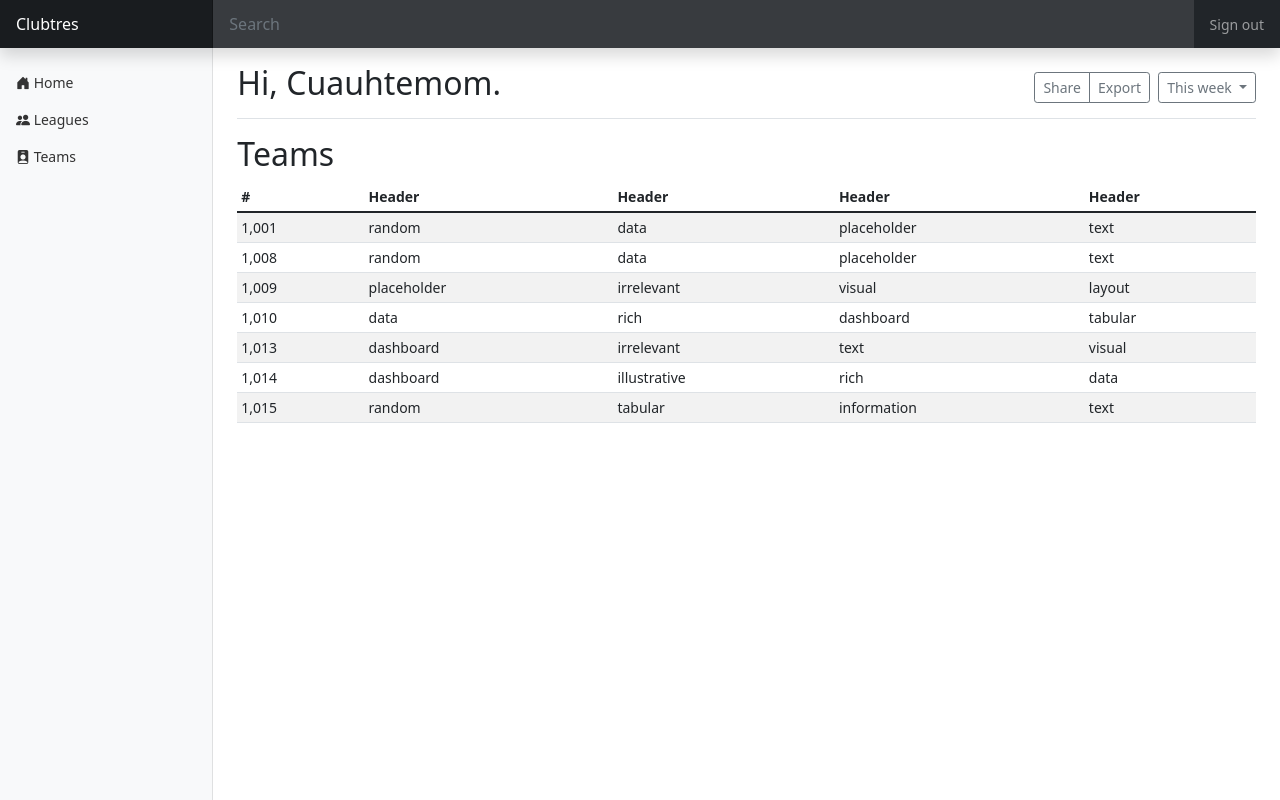
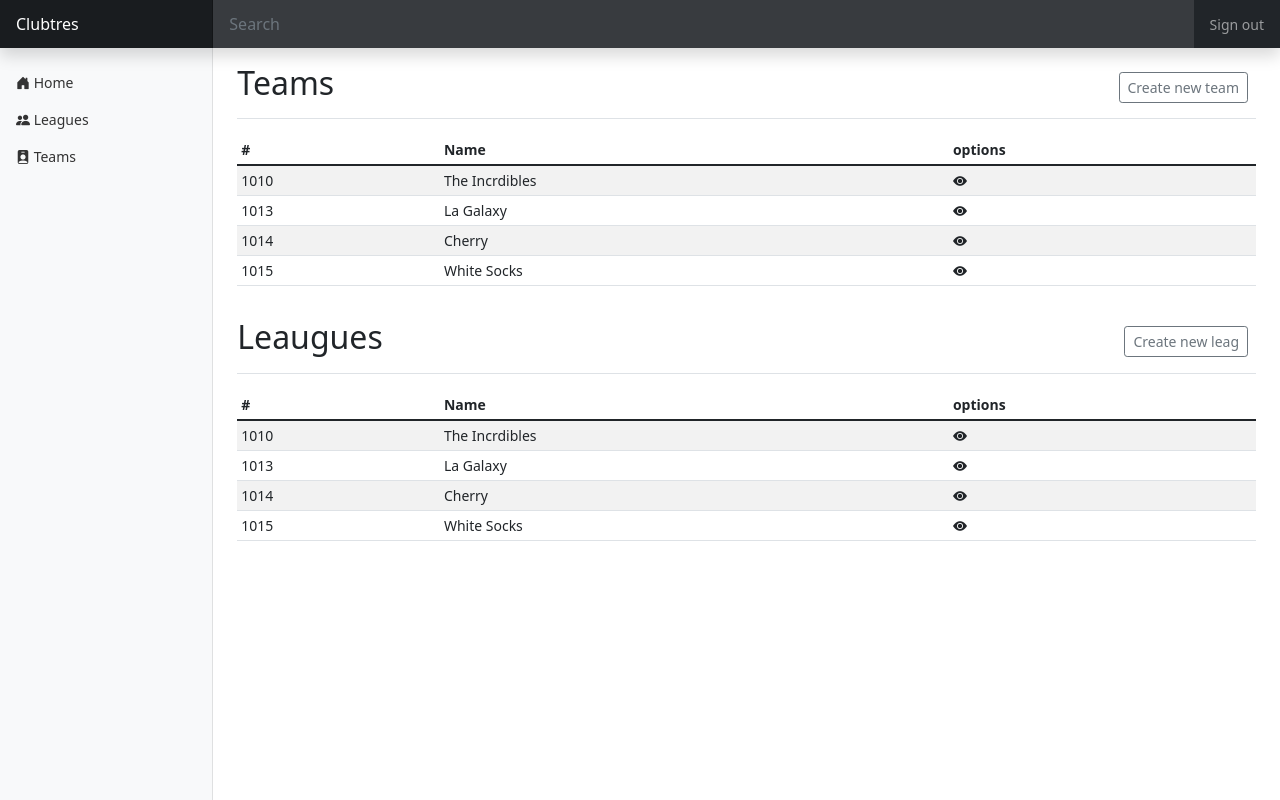
Before and after one commit to walterg85/clubtres, a PHP site: page /account/index.php in a window 1280 px wide. Run offline with PHP 8.4, Linux system fonts and the light colour scheme; the visitor is signed in with stand-in values (Sample User, id 1).

Commit message:
Agregar formulario para registrar equipo

```diff
--- a/account/index.php
+++ b/account/index.php
@@ -61,89 +61,140 @@
         </nav>
 
         <main class="col-md-9 ms-sm-auto col-lg-10 px-md-4">
+          <div>
             <div class="d-flex justify-content-between flex-wrap flex-md-nowrap align-items-center pt-3 pb-2 mb-3 border-bottom">
-            <h1 class="h2">Hi, Cuauhtemom.</h1>
+              <h1 class="h2">Teams</h1>
               <div class="btn-toolbar mb-2 mb-md-0">
                 <div class="btn-group me-2">
-                <button type="button" class="btn btn-sm btn-outline-secondary">Share</button>
-                <button type="button" class="btn btn-sm btn-outline-secondary">Export</button>
+                  <button type="button" class="btn btn-sm btn-outline-secondary" data-bs-toggle="modal" data-bs-target="#addTeamModal">Create new team</button>
+
                 </div>
-              <button type="button" class="btn btn-sm btn-outline-secondary dropdown-toggle">
-                <span data-feather="calendar"></span>
-                This week
-              </button>
               </div>
             </div>
 
-          <h2>Teams</h2>
             <div class="table-responsive">
               <table class="table table-striped table-sm">
                 <thead>
                   <tr>
                     <th scope="col">#</th>
-                  <th scope="col">Header</th>
-                  <th scope="col">Header</th>
-                  <th scope="col">Header</th>
-                  <th scope="col">Header</th>
+                    <th scope="col">Name</th>
+                    <th scope="col">options</th>
                   </tr>
                 </thead>
                 <tbody>
                   <tr>
-                  <td>1,001</td>
-                  <td>random</td>
-                  <td>data</td>
-                  <td>placeholder</td>
-                  <td>text</td>
-                </tr>
-
-                <tr>
-                  <td>1,008</td>
-                  <td>random</td>
-                  <td>data</td>
-                  <td>placeholder</td>
-                  <td>text</td>
+                    <td>1010</td>
+                    <td>The Incrdibles</td>
+                    <td><i class="bi bi-eye-fill"></i></td>
                   </tr>
                   <tr>
-                  <td>1,009</td>
-                  <td>placeholder</td>
-                  <td>irrelevant</td>
-                  <td>visual</td>
-                  <td>layout</td>
+                    <td>1013</td>
+                    <td>La Galaxy</td>
+                    <td><i class="bi bi-eye-fill"></i></td>
                   </tr>
                   <tr>
-                  <td>1,010</td>
-                  <td>data</td>
-                  <td>rich</td>
-                  <td>dashboard</td>
-                  <td>tabular</td>
+                    <td>1014</td>
+                    <td>Cherry</td>
+                    <td><i class="bi bi-eye-fill"></i></td>
                   </tr>
                   <tr>
-                  <td>1,013</td>
-                  <td>dashboard</td>
-                  <td>irrelevant</td>
-                  <td>text</td>
-                  <td>visual</td>
-                </tr>
-                <tr>
-                  <td>1,014</td>
-                  <td>dashboard</td>
-                  <td>illustrative</td>
-                  <td>rich</td>
-                  <td>data</td>
-                </tr>
-                <tr>
-                  <td>1,015</td>
-                  <td>random</td>
-                  <td>tabular</td>
-                  <td>information</td>
-                  <td>text</td>
+                    <td>1015</td>
+                    <td>White Socks</td>
+                    <td><i class="bi bi-eye-fill"></i></td>
                   </tr>
                 </tbody>
               </table>
             </div>
+          </div>
+
+          <div>
+            <div class="d-flex justify-content-between flex-wrap flex-md-nowrap align-items-center pt-3 pb-2 mb-3 border-bottom">
+              <h1 class="h2">Leaugues</h1>
+              <div class="btn-toolbar mb-2 mb-md-0">
+                <div class="btn-group me-2">
+                  <button type="button" class="btn btn-sm btn-outline-secondary">Create new leag</button>
+
+                </div>
+              </div>
+            </div>
+
+            <div class="table-responsive">
+              <table class="table table-striped table-sm">
+                <thead>
+                  <tr>
+                    <th scope="col">#</th>
+                    <th scope="col">Name</th>
+                    <th scope="col">options</th>
+                  </tr>
+                </thead>
+                <tbody>
+                  <tr>
+                    <td>1010</td>
+                    <td>The Incrdibles</td>
+                    <td><i class="bi bi-eye-fill"></i></td>
+                  </tr>
+                  <tr>
+                    <td>1013</td>
+                    <td>La Galaxy</td>
+                    <td><i class="bi bi-eye-fill"></i></td>
+                  </tr>
+                  <tr>
+                    <td>1014</td>
+                    <td>Cherry</td>
+                    <td><i class="bi bi-eye-fill"></i></td>
+                  </tr>
+                  <tr>
+                    <td>1015</td>
+                    <td>White Socks</td>
+                    <td><i class="bi bi-eye-fill"></i></td>
+                  </tr>
+                </tbody>
+              </table>
+            </div>
+          </div>
+
         </main>
       </div>
     </div>
+
+    <!-- Button trigger modal -->
+    <button type="button" class="btn btn-primary" data-bs-toggle="modal" data-bs-target="#exampleModal">
+      Launch demo modal
+    </button>
+
+    <!-- Modal -->
+    <div class="modal fade" id="addTeamModal" tabindex="-1" aria-labelledby="exampleModalLabel" aria-hidden="true">
+      <div class="modal-dialog">
+        <div class="modal-content">
+          <div class="modal-header">
+            <h5 class="modal-title" id="exampleModalLabel">Add new team</h5>
+            <button type="button" class="btn-close" data-bs-dismiss="modal" aria-label="Close"></button>
+          </div>
+          <div class="modal-body">
+          <form>
+            <div class="mb-3">
+              <label for="exampleInputEmail1" class="form-label">Team Name</label>
+              <input type="text" name="teamName" class="form-control" id="exampleInputEmail1" aria-describedby="emailHelp">
+
+            </div>
+            <select class="form-select mb-3" name="sportType" aria-label="Default select example">
+              <option selected>Select sport</option>
+              <option value="Soccer">Soccer</option>
+              <option value="Basketball">Basketball</option>
+              <option value="Football">Football</option>
+            </select>
+            <div class="mb-3">
+              <label for="formFileSm" class="form-label">Team image</label>
+              <input class="form-control form-control-sm" id="formFileSm" type="file">
+            </div>
+            <button type="submit" class="btn btn-primary">Submit</button>
+            <button type="button" class="btn btn-secondary" data-bs-dismiss="modal">Close</button>
+          </form>
+          </div>
+        </div>
+      </div>
+    </div>
+
 
     <!-- Option 1: Bootstrap Bundle with Popper -->
     <script src="https://cdn.jsdelivr.net/npm/bootstrap@5.1.3/dist/js/bootstrap.bundle.min.js" integrity="sha384-ka7Sk0Gln4gmtz2MlQnikT1wXgYsOg+OMhuP+IlRH9sENBO0LRn5q+8nbTov4+1p" crossorigin="anonymous"></script>
--- a/core/dbConnection.php
+++ b/core/dbConnection.php
@@ -3,8 +3,8 @@
 	{
 		private $host		= '127.0.0.1';
 		private $database	= 'clubtres';
-		private $usDb		= 'uname';
-		private $password	= 'bNgGAjd73XsGEDYn';
+		private $usDb		= 'root';
+		private $password	= '';
 
 		public function __construct()
 		{
```
Lines whose indentation alone changed are shown as unchanged.
